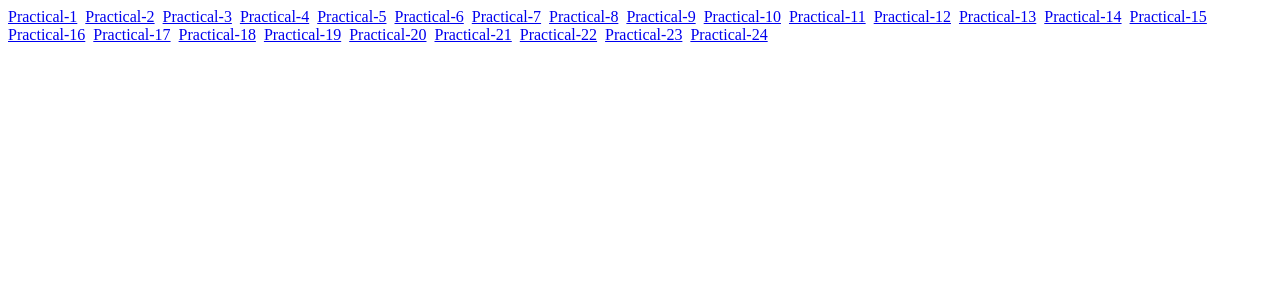
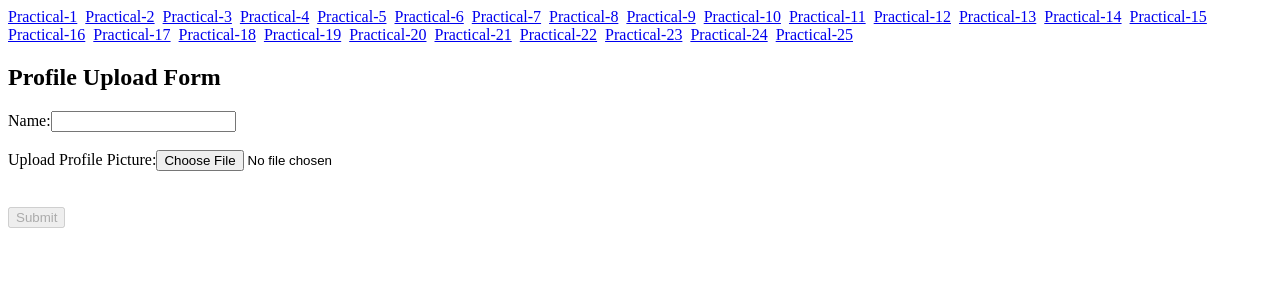
Before and after one commit to Parshvapatel2004/University_Practical, an Angular app: page /pra25 in a window 1280 px wide. Before the commit this address led to /. Shown: the top 300 px of the page. Built offline with nearby package versions, Linux system fonts and the light colour scheme.

Commit message:
Practical 25 done

```diff
--- a/src/app/app.html
+++ b/src/app/app.html
@@ -22,5 +22,6 @@
 <a routerLink="/pra22">Practical-22</a>&nbsp;
 <a routerLink="/pra23">Practical-23</a>&nbsp;
 <a routerLink="/pra24">Practical-24</a>&nbsp;
+<a routerLink="/pra25">Practical-25</a>&nbsp;
 
 <router-outlet></router-outlet>
--- a/src/app/app.routes.ts
+++ b/src/app/app.routes.ts
@@ -25,6 +25,7 @@ import { Pra21 } from './pra21/pra21';
 import { Pra22 } from './pra22/pra22';
 import { Pra23 } from './pra23/pra23';
 import { Pra24 } from './pra24/pra24';
+import { Pra25 } from './pra25/pra25';
 
 export const routes: Routes = [
   { path: 'pra1', component: Practical1 },
@@ -52,4 +53,5 @@ export const routes: Routes = [
   { path: 'pra22', component: Pra22 },
   { path: 'pra23', component: Pra23 },
   { path: 'pra24', component: Pra24 },
+  { path: 'pra25', component: Pra25 },
 ];
--- /dev/null
+++ b/src/app/pra25/pra25.html
@@ -0,0 +1,29 @@
+<h2>Profile Upload Form</h2>
+
+<form #uploadForm="ngForm" (ngSubmit)="onSubmit(uploadForm)">
+
+  <label>Name:</label>
+  <input type="text" name="name" ngModel required />
+  <br /><br />
+
+  <label>Upload Profile Picture:</label>
+  <input
+    type="file"
+    name="profilePic"
+    (change)="onFileChange($event)"
+    required
+  />
+  <br /><br />
+
+  <div *ngIf="imagePreview">
+    <p>Preview:</p>
+    <img [src]="imagePreview" width="150" height="150" />
+  </div>
+
+  <br />
+
+  <button type="submit" [disabled]="uploadForm.invalid">
+    Submit
+  </button>
+
+</form>
--- /dev/null
+++ b/src/app/pra25/pra25.ts
@@ -0,0 +1,41 @@
+import { Component } from '@angular/core';
+import { FormsModule } from '@angular/forms';
+import { CommonModule } from '@angular/common';
+
+@Component({
+  selector: 'app-pra25',
+  standalone: true,
+  imports: [FormsModule, CommonModule],
+  templateUrl: './pra25.html',
+  styleUrl: './pra25.css',
+})
+export class Pra25 {
+  selectedFile: File | null = null;
+  imagePreview: string | ArrayBuffer | null = null;
+
+  onFileChange(event: any) {
+    const file = event.target.files[0];
+
+    if (file) {
+      this.selectedFile = file;
+
+      const reader = new FileReader();
+
+      reader.onload = () => {
+        this.imagePreview = reader.result;
+      };
+
+      reader.readAsDataURL(file);
+    }
+  }
+
+  onSubmit(form: any) {
+    if (form.valid && this.selectedFile) {
+      console.log('Form Submitted');
+      console.log('File:', this.selectedFile);
+
+    } else {
+      console.log('Form Invalid');
+    }
+  }
+}
```
Also changed, not shown: src/app/pra25/pra25.css (added), 1 other file (tests, documents, lock files or other folders).
